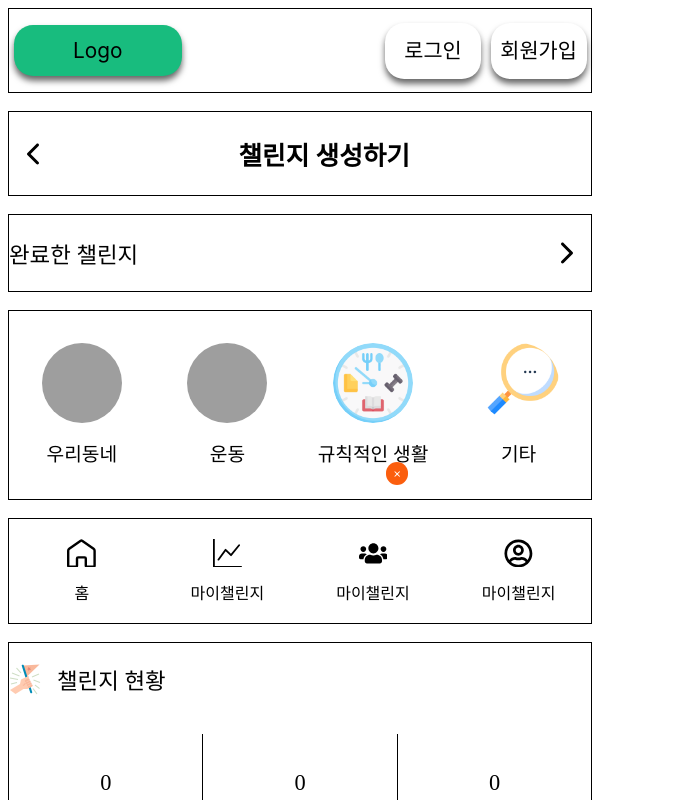
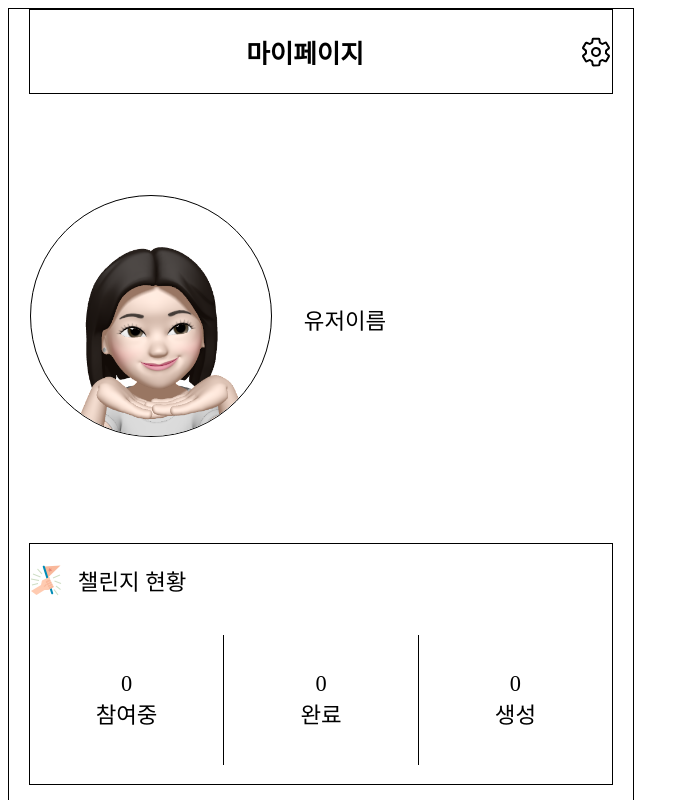
Before and after one commit to codestates-seb/seb41_main_013, a React (Create React App) app in the folder client/: page / in a window 1280 px wide. Shown: the top 800 px of the page, without its empty margins (0-689 px from the left). Built offline with nearby package versions, Linux system fonts and the light colour scheme; grey boxes are pictures that could not be loaded.

Commit message:
#11-feat:마이페이지, 완료/생성 챌린지 목업

```diff
--- a/client/src/App.js
+++ b/client/src/App.js
@@ -1,34 +1,12 @@
 import theme from "./components/theme";
 import { ThemeProvider } from "styled-components";
-import { MainHeader, TitleHeader } from "./components/Header";
-import { HomeCategory } from "./components/Category";
-import { Footer } from "./components/Footer";
-import { NavTitle } from "./components/NavItem";
-import {
-	ChallengeState,
-	CompleteChallenge,
-	CreateChallenge,
-} from "./components/Challenge";
+import { Mypage } from "./pages/MyPage";
 
 function App() {
 	return (
 		<ThemeProvider theme={theme}>
 			<div className="App">
-				<MainHeader />
-				<br />
-				<TitleHeader title="챌린지 생성하기" />
-				<br />
-				<NavTitle title="완료한 챌린지" />
-				<br />
-				<HomeCategory />
-				<br />
-				<Footer />
-				<br />
-				<ChallengeState />
-				<br />
-				<CompleteChallenge title="하루 3끼 먹기" />
-				<br />
-				<CreateChallenge title="하루 3끼 먹기" />
+				<Mypage />
 			</div>
 		</ThemeProvider>
 	);
--- a/client/src/components/Challenge.js
+++ b/client/src/components/Challenge.js
@@ -25,7 +25,7 @@ export const CreateChallenge = (props) => {
 	);
 };
 
-export const ChallengeState = () => {
+export const ChallengeState = (props) => {
 	return (
 		<ChallengeStateContainer>
 			<div className="title">
@@ -34,15 +34,15 @@ export const ChallengeState = () => {
 			</div>
 			<div className="container">
 				<div>
-					<span>0</span>
+					<span>{props.doing || "0"}</span>
 					<span>참여중</span>
 				</div>
 				<div>
-					<span>0</span>
+					<span>{props.complete || "0"}</span>
 					<span>완료</span>
 				</div>
 				<div>
-					<span>0</span>
+					<span>{props.create || "0"}</span>
 					<span>생성</span>
 				</div>
 			</div>
@@ -100,6 +100,7 @@ const CompleteChallengeContainer = styled.div`
 	align-items: center;
 	gap: 1rem;
 	font-size: 1.4rem;
+	margin-bottom: 2.5rem;
 
 	img {
 		width: 16rem;
--- a/client/src/components/Header.js
+++ b/client/src/components/Header.js
@@ -2,6 +2,9 @@ import styled from "styled-components";
 import { Btn } from "./Button";
 import { ArrowLeft } from "./NavItem";
 import theme from "./theme";
+import { IoSettingsOutline } from "react-icons/io5";
+import { useState } from "react";
+import { MypageSetting } from "./MypageSetting";
 
 export const MainHeader = () => {
 	return (
@@ -31,6 +34,25 @@ export const TitleHeader = (props) => {
 	);
 };
 
+export const MypageHeader = (props) => {
+	const [isOpen, setIsOpen] = useState(false);
+
+	const onClick = () => {
+		setIsOpen(!isOpen);
+	};
+
+	return (
+		<>
+			<Title>
+				<div />
+				{props.title}
+				<IoSettingsOutline className="icon" onClick={onClick} />
+			</Title>
+			{isOpen ? <MypageSetting setIsOpen={setIsOpen} /> : null}
+		</>
+	);
+};
+
 const Main = styled.div`
 	border: 1px solid black;
 	width: 36.4rem;
@@ -49,4 +71,8 @@ const Title = styled.div`
 	display: flex;
 	align-items: center;
 	justify-content: space-between;
+
+	.icon {
+		font-size: 2rem;
+	}
 `;
--- /dev/null
+++ b/client/src/components/MypageSetting.js
@@ -0,0 +1,27 @@
+import styled from "styled-components";
+import { Btn } from "./Button";
+import { NavTitle } from "./NavItem";
+
+const SettingWrapper = styled.div`
+	border: 1px solid black;
+	width: 36.4rem;
+	display: flex;
+	flex-direction: column;
+	align-items: center;
+	padding: 2rem 1.3rem;
+	gap: 1rem;
+`;
+
+export const MypageSetting = () => {
+	return (
+		<SettingWrapper>
+			<Btn btnText="X" color="black" size="0.8rem" width="2rem" height="2rem" />
+			<div>
+				<NavTitle title="프로필 수정" />
+				<NavTitle title="비밀번호 변경" />
+				<NavTitle title="로그아웃" />
+				<NavTitle title="회원탈퇴" />
+			</div>
+		</SettingWrapper>
+	);
+};
--- a/client/src/pages/MyPage.js
+++ b/client/src/pages/MyPage.js
@@ -0,0 +1,67 @@
+import { useState } from "react";
+import styled from "styled-components";
+import { ChallengeState } from "../components/Challenge";
+import { Footer } from "../components/Footer";
+import { MainHeader, MypageHeader } from "../components/Header";
+import { NavTitle } from "../components/NavItem";
+
+const MypageWrapper = styled.div`
+	border: 1px solid black;
+	width: 39rem;
+	height: 84.4rem;
+	display: flex;
+	flex-direction: column;
+	align-items: center;
+	justify-content: space-between;
+
+	.userInfo {
+		width: 36.4rem;
+		height: 15rem;
+		display: flex;
+		justify-content: flex-start;
+		align-items: center;
+		gap: 2rem;
+		font-size: 1.4rem;
+
+		img {
+			border: 1px solid black;
+			width: 15rem;
+			height: 15rem;
+			border-radius: 50%;
+		}
+	}
+`;
+
+export const Mypage = (props) => {
+	const [isLogin, setIsLogin] = useState(true);
+
+	return (
+		<MypageWrapper>
+			{isLogin ? (
+				<>
+					<MypageHeader title="마이페이지" />
+					<div className="userInfo">
+						<div>
+							<img src={props.imgURL || "/images/미모티콘.png"} alt="avatar" />
+						</div>
+
+						{props.name || "유저이름"}
+					</div>
+					<ChallengeState />
+					<div>
+						<NavTitle title="생성한 챌린지" />
+						<NavTitle title="완료한 챌린지" />
+					</div>
+					<div />
+				</>
+			) : (
+				<>
+					<MainHeader />
+					<div>로그인 부탁드려요</div>
+				</>
+			)}
+
+			<Footer />
+		</MypageWrapper>
+	);
+};
```
Also changed, not shown: client/src/pages/UserCompleteChallenge.js (+44 -0 lines), client/src/pages/UserCreateChallenge.js (+45 -0 lines), client/public/images/example2.jpeg (added).
